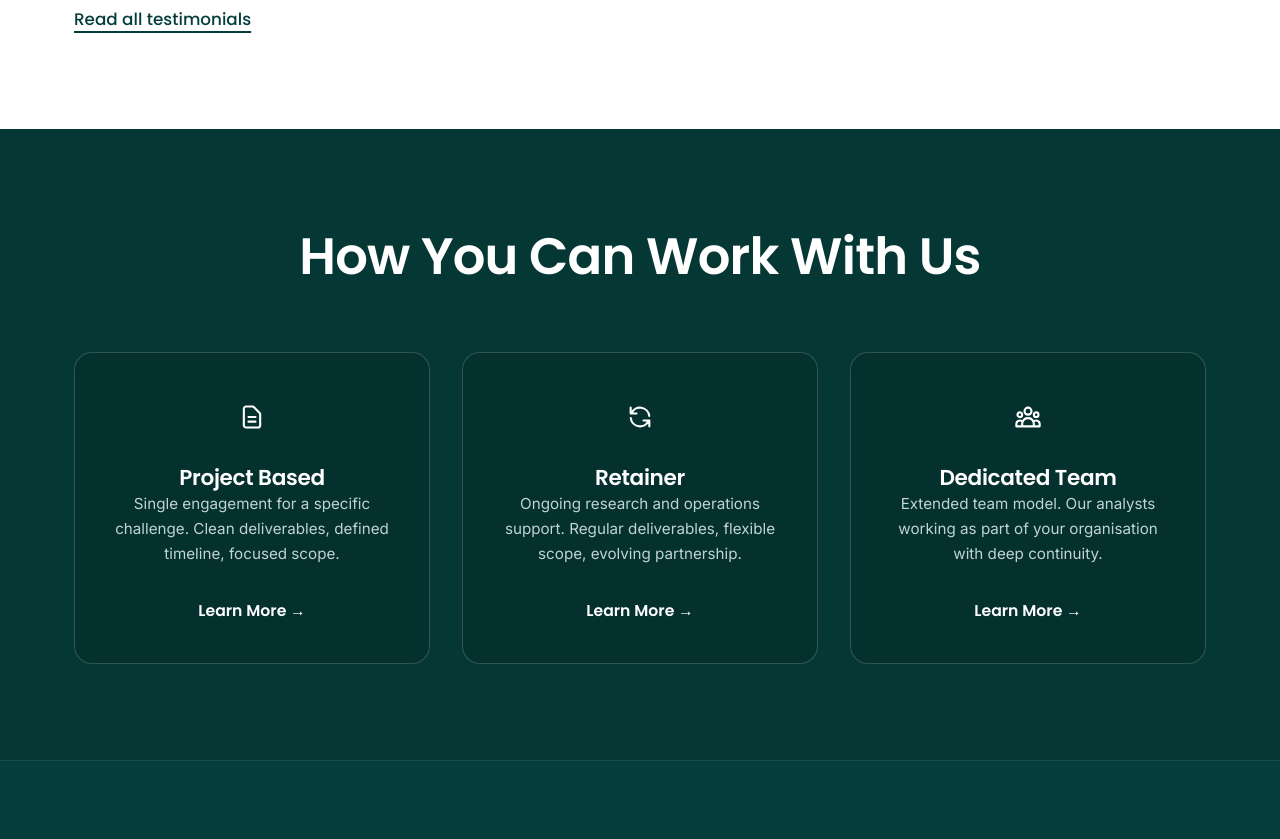
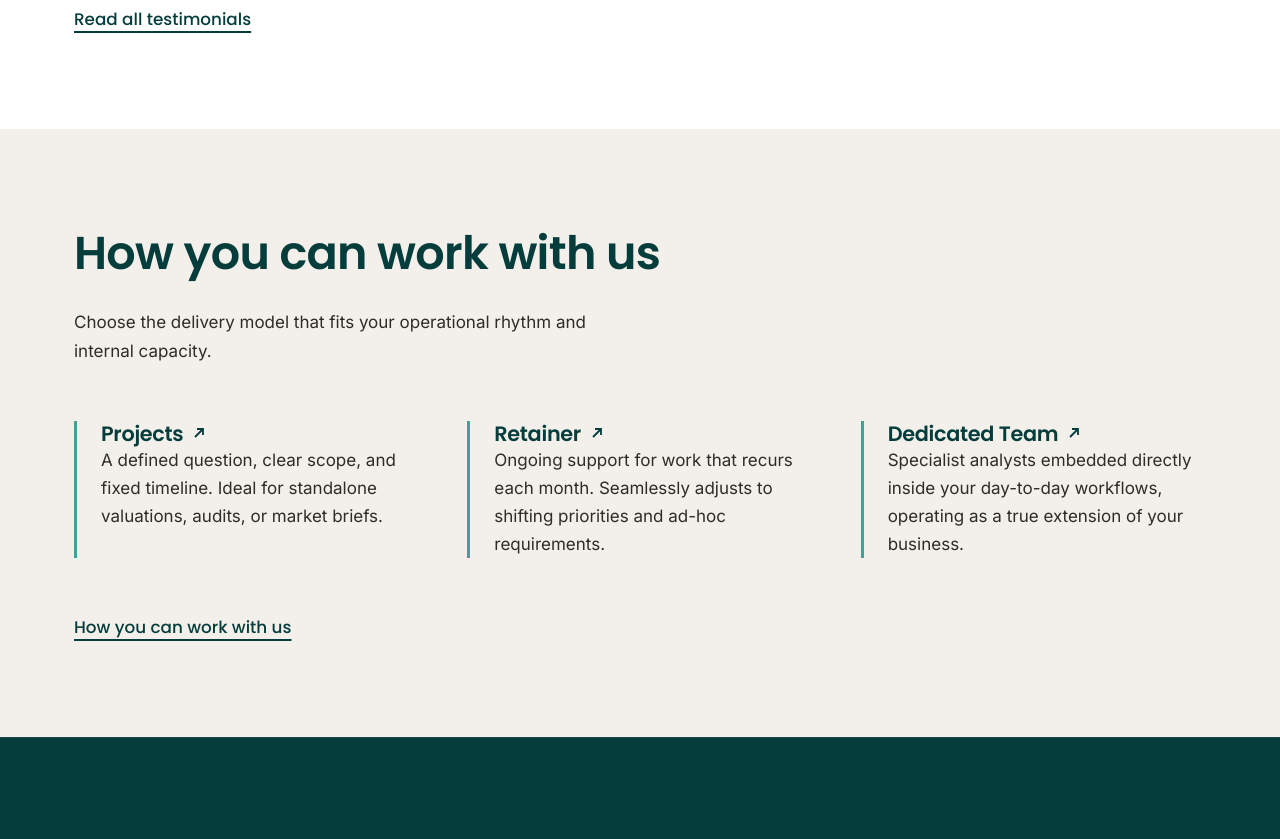
Before and after one commit to poornabhagya/cloud-knowledge, a Next.js app: page / in a window 1280 px wide. Shown: the part 1940-2779 px from the top of the page. Built offline with nearby package versions, Linux system fonts and the light colour scheme.

Commit message:
change home page

```diff
--- a/app/page.tsx
+++ b/app/page.tsx
@@ -95,7 +95,7 @@ export default function Home() {
               className="aspect-[1.25/1] rounded-[3px] bg-[var(--teal)] text-[var(--cream)] p-2.5 sm:p-4 flex items-end font-[family-name:var(--head)] font-medium text-[0.82rem] sm:text-[1rem] leading-[1.15] break-words hyphens-auto min-w-0 hover:bg-[#022B2A] transition-colors no-underline group"
             >
               <span className="flex min-w-0 flex-wrap items-end gap-1.5 break-words">
-                Strategy and research
+                Strategy
                 <svg className="w-3.5 h-3.5 mb-0.5 shrink-0 transition-transform group-hover:translate-x-0.5 group-hover:-translate-y-0.5" viewBox="0 0 16 16" fill="none" stroke="currentColor" strokeWidth="1.8">
                   <path d="M4 12 12 4M6 4h6v6" />
                 </svg>
@@ -109,7 +109,7 @@ export default function Home() {
               className="aspect-[1.25/1] rounded-[3px] bg-[var(--teal)] text-[var(--cream)] p-2.5 sm:p-4 flex items-end font-[family-name:var(--head)] font-medium text-[0.82rem] sm:text-[1rem] leading-[1.15] break-words hyphens-auto min-w-0 hover:bg-[#022B2A] transition-colors no-underline group"
             >
               <span className="flex min-w-0 flex-wrap items-end gap-1.5 break-words">
-                Financial modelling
+                Finance
                 <svg className="w-3.5 h-3.5 mb-0.5 shrink-0 transition-transform group-hover:translate-x-0.5 group-hover:-translate-y-0.5" viewBox="0 0 16 16" fill="none" stroke="currentColor" strokeWidth="1.8">
                   <path d="M4 12 12 4M6 4h6v6" />
                 </svg>
@@ -123,7 +123,7 @@ export default function Home() {
               className="aspect-[1.25/1] rounded-[3px] bg-[var(--teal)] text-[var(--cream)] p-2.5 sm:p-4 flex items-end font-[family-name:var(--head)] font-medium text-[0.82rem] sm:text-[1rem] leading-[1.15] break-words hyphens-auto min-w-0 hover:bg-[#022B2A] transition-colors no-underline group"
             >
               <span className="flex min-w-0 flex-wrap items-end gap-1.5 break-words">
-                Data driven insights
+                Data
                 <svg className="w-3.5 h-3.5 mb-0.5 shrink-0 transition-transform group-hover:translate-x-0.5 group-hover:-translate-y-0.5" viewBox="0 0 16 16" fill="none" stroke="currentColor" strokeWidth="1.8">
                   <path d="M4 12 12 4M6 4h6v6" />
                 </svg>
@@ -145,7 +145,7 @@ export default function Home() {
               className="aspect-[1.25/1] rounded-[3px] bg-[var(--teal)] text-[var(--cream)] p-2.5 sm:p-4 flex items-end font-[family-name:var(--head)] font-medium text-[0.82rem] sm:text-[1rem] leading-[1.15] break-words hyphens-auto min-w-0 hover:bg-[#022B2A] transition-colors no-underline group"
             >
               <span className="flex min-w-0 flex-wrap items-end gap-1.5 break-words">
-                Retail operations
+                Operations
                 <svg className="w-3.5 h-3.5 mb-0.5 shrink-0 transition-transform group-hover:translate-x-0.5 group-hover:-translate-y-0.5" viewBox="0 0 16 16" fill="none" stroke="currentColor" strokeWidth="1.8">
                   <path d="M4 12 12 4M6 4h6v6" />
                 </svg>
@@ -238,91 +238,76 @@ export default function Home() {
         </div>
       </section>
 
-      {/* ===== How You Can Work With Us (Centered Icons & Content) ===== */}
-      <section className="py-24 bg-[#053835] text-[var(--cream)]" id="engagement-models">
+      {/* ===== Engagement Models ===== */}
+      <section className="py-24" id="engagement-models">
         <div className="wrap">
-          <div className="mb-16 text-center">
-            <h2 className="text-[clamp(2.2rem,4vw,3.2rem)] font-bold tracking-tight text-white mb-4">
-              How You Can Work With Us
+          <div className="mb-14">
+            <h2 className="text-[clamp(2rem,3.6vw,2.9rem)] text-[var(--teal)] max-w-[20ch] leading-[1.3] tracking-[-0.015em] font-semibold">
+              How you can work with us
             </h2>
+            <br />
+            <p className="mt-5 max-w-[34rem] text-[var(--ink)] text-[1.0625rem] leading-[1.65]">
+              Choose the delivery model that fits your operational rhythm and internal capacity.
+            </p>
           </div>
 
-          <div className="grid grid-cols-1 md:grid-cols-3 gap-8">
-            {/* Project Based */}
-            <div className="border border-[rgba(255,255,255,0.18)] bg-[#042C2A]/60 rounded-[18px] p-8 md:p-10 flex flex-col items-center text-center justify-between">
-              <div className="flex flex-col items-center w-full">
-                <div className="w-12 h-12 flex items-center justify-center mb-6 text-center">
-                  <svg className="w-7 h-7 text-white" fill="none" stroke="currentColor" viewBox="0 0 24 24">
-                    <path strokeLinecap="round" strokeLinejoin="round" strokeWidth={1.8} d="M9 12h6m-6 4h6m2 5H7a2 2 0 01-2-2V5a2 2 0 012-2h5.586a1 1 0 01.707.293l5.414 5.414a1 1 0 01.293.707V19a2 2 0 01-2 2z" />
-                  </svg>
-                </div>
-                <h3 className="text-xl md:text-[1.35rem] font-bold text-white mb-4 text-center">
-                  Project Based
-                </h3>
-                <p className="text-[0.95rem] text-[#C0D4D2] leading-relaxed text-center">
-                  Single engagement for a specific challenge. Clean deliverables, defined timeline, focused scope.
-                </p>
-              </div>
-              <div className="mt-8 flex justify-center w-full">
+          <ul className="grid grid-cols-1 md:grid-cols-3 gap-12 list-none p-0 m-0">
+            <li className="pl-6 border-l-[3px] border-[var(--teal-muted)]">
+              <h3 className="text-[1.3rem] font-medium leading-[1.35]">
                 <Link
                   href="/engagement#projects"
-                  className="font-[family-name:var(--head)] font-semibold text-[0.98rem] text-white hover:text-[#88C0BA] transition-colors inline-flex items-center gap-1.5"
+                  className="inline-flex items-center gap-2 text-[var(--teal)] no-underline hover:underline underline-offset-[5px] group"
                 >
-                  Learn More &rarr;
+                  Projects
+                  <svg className="w-4 h-4 transition-transform group-hover:translate-x-0.5 group-hover:-translate-y-0.5" viewBox="0 0 16 16" fill="none" stroke="currentColor" strokeWidth="1.8">
+                    <path d="M4 12 12 4M6 4h6v6" />
+                  </svg>
                 </Link>
-              </div>
-            </div>
-
-            {/* Retainer */}
-            <div className="border border-[rgba(255,255,255,0.18)] bg-[#042C2A]/60 rounded-[18px] p-8 md:p-10 flex flex-col items-center text-center justify-between">
-              <div className="flex flex-col items-center w-full">
-                <div className="w-12 h-12 flex items-center justify-center mb-6 text-center">
-                  <svg className="w-7 h-7 text-white" fill="none" stroke="currentColor" viewBox="0 0 24 24">
-                    <path strokeLinecap="round" strokeLinejoin="round" strokeWidth={1.8} d="M4 4v5h.582m15.356 2A8.001 8.001 0 004.582 9m0 0H9m11 11v-5h-.581m0 0a8.003 8.003 0 01-15.357-2m15.357 2H15" />
-                  </svg>
-                </div>
-                <h3 className="text-xl md:text-[1.35rem] font-bold text-white mb-4 text-center">
-                  Retainer
-                </h3>
-                <p className="text-[0.95rem] text-[#C0D4D2] leading-relaxed text-center">
-                  Ongoing research and operations support. Regular deliverables, flexible scope, evolving partnership.
-                </p>
-              </div>
-              <div className="mt-8 flex justify-center w-full">
+              </h3>
+              <p className="mt-4 text-[1.0625rem] leading-[1.7] text-[var(--ink)]">
+                A defined question, clear scope, and fixed timeline. Ideal for standalone valuations, audits, or market briefs.
+              </p>
+            </li>
+            <li className="pl-6 border-l-[3px] border-[var(--teal-muted)]">
+              <h3 className="text-[1.3rem] font-medium leading-[1.35]">
                 <Link
                   href="/engagement#retainer"
-                  className="font-[family-name:var(--head)] font-semibold text-[0.98rem] text-white hover:text-[#88C0BA] transition-colors inline-flex items-center gap-1.5"
+                  className="inline-flex items-center gap-2 text-[var(--teal)] no-underline hover:underline underline-offset-[5px] group"
                 >
-                  Learn More &rarr;
+                  Retainer
+                  <svg className="w-4 h-4 transition-transform group-hover:translate-x-0.5 group-hover:-translate-y-0.5" viewBox="0 0 16 16" fill="none" stroke="currentColor" strokeWidth="1.8">
+                    <path d="M4 12 12 4M6 4h6v6" />
+                  </svg>
                 </Link>
-              </div>
-            </div>
-
-            {/* Dedicated Team */}
-            <div className="border border-[rgba(255,255,255,0.18)] bg-[#042C2A]/60 rounded-[18px] p-8 md:p-10 flex flex-col items-center text-center justify-between">
-              <div className="flex flex-col items-center w-full">
-                <div className="w-12 h-12 flex items-center justify-center mb-6 text-center">
-                  <svg className="w-7 h-7 text-white" fill="none" stroke="currentColor" viewBox="0 0 24 24">
-                    <path strokeLinecap="round" strokeLinejoin="round" strokeWidth={1.8} d="M17 20h5v-2a3 3 0 00-5.356-1.857M17 20H7m10 0v-2c0-.656-.126-1.283-.356-1.857M7 20H2v-2a3 3 0 015.356-1.857M7 20v-2c0-.656.126-1.283.356-1.857m0 0a5.002 5.002 0 019.288 0M15 7a3 3 0 11-6 0 3 3 0 016 0zm6 3a2 2 0 11-4 0 2 2 0 014 0zM7 10a2 2 0 11-4 0 2 2 0 014 0z" />
-                  </svg>
-                </div>
-                <h3 className="text-xl md:text-[1.35rem] font-bold text-white mb-4 text-center">
-                  Dedicated Team
-                </h3>
-                <p className="text-[0.95rem] text-[#C0D4D2] leading-relaxed text-center">
-                  Extended team model. Our analysts working as part of your organisation with deep continuity.
-                </p>
-              </div>
-              <div className="mt-8 flex justify-center w-full">
+              </h3>
+              <p className="mt-4 text-[1.0625rem] leading-[1.7] text-[var(--ink)]">
+                Ongoing support for work that recurs each month. Seamlessly adjusts to shifting priorities and ad-hoc requirements.
+              </p>
+            </li>
+            <li className="pl-6 border-l-[3px] border-[var(--teal-muted)]">
+              <h3 className="text-[1.3rem] font-medium leading-[1.35]">
                 <Link
                   href="/engagement#dedicated-team"
-                  className="font-[family-name:var(--head)] font-semibold text-[0.98rem] text-white hover:text-[#88C0BA] transition-colors inline-flex items-center gap-1.5"
+                  className="inline-flex items-center gap-2 text-[var(--teal)] no-underline hover:underline underline-offset-[5px] group"
                 >
-                  Learn More &rarr;
+                  Dedicated Team
+                  <svg className="w-4 h-4 transition-transform group-hover:translate-x-0.5 group-hover:-translate-y-0.5" viewBox="0 0 16 16" fill="none" stroke="currentColor" strokeWidth="1.8">
+                    <path d="M4 12 12 4M6 4h6v6" />
+                  </svg>
                 </Link>
-              </div>
-            </div>
-          </div>
+              </h3>
+              <p className="mt-4 text-[1.0625rem] leading-[1.7] text-[var(--ink)]">
+                Specialist analysts embedded directly inside your day-to-day workflows, operating as a true extension of your business.
+              </p>
+            </li>
+          </ul>
+
+          <Link
+            href="/engagement"
+            className="inline-block mt-14 font-[family-name:var(--head)] font-medium text-[1.05rem] text-[var(--teal)] underline underline-offset-[6px] decoration-[1.5px] hover:decoration-[var(--teal-muted)]"
+          >
+            How you can work with us
+          </Link>
         </div>
       </section>
 
```
